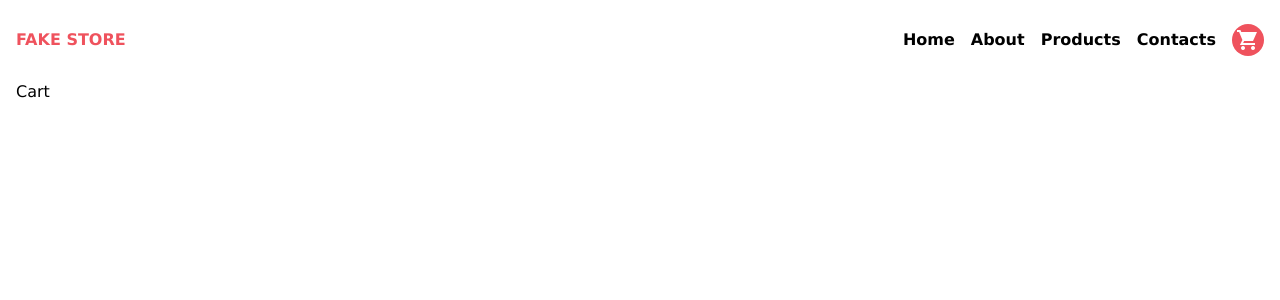
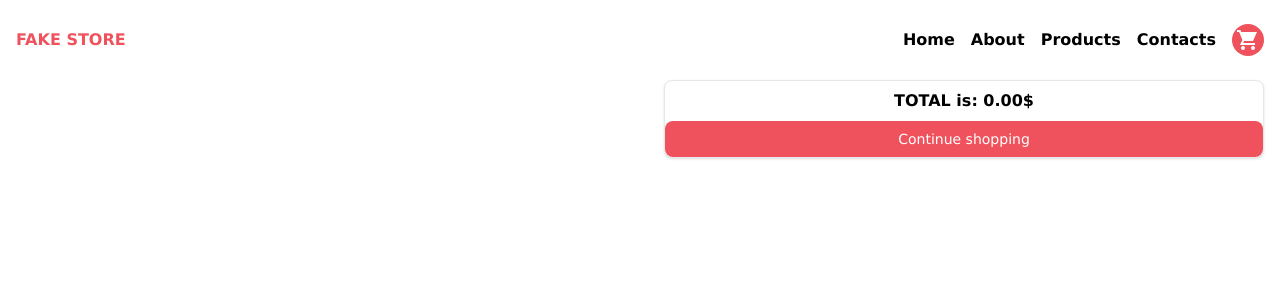
Before and after one commit to oipik/fake-store, a React (Create React App) app: page /cart in a window 1280 px wide. Shown: the top 300 px of the page. Built offline with nearby package versions, Linux system fonts and the light colour scheme.

Commit message:
update project

```diff
--- a/src/App.js
+++ b/src/App.js
@@ -7,6 +7,7 @@ import Products from "./components/products/Products";
 import Product from "./components/product/Product"
 import Contacts from "./components/contacts/Contacts";
 import Cart from "./components/cart/Cart";
+import Page404 from "./components/Page404/Page404";
 
 function App() {
   return (
@@ -20,7 +21,7 @@ function App() {
           <Route path="/products/:id" element={<Product />} />
           <Route path="/contacts" element={<Contacts />} />
           <Route path="/cart" element={<Cart />} />
-          {/* <Route path="*" element={<404-Page />} />  */}
+          <Route path="*" element={<Page404 />} />
         </Routes>
       </Wrapper>
     </Router>
--- /dev/null
+++ b/src/components/Page404/Page404.js
@@ -0,0 +1,13 @@
+
+const Page404 = () => {
+  return (
+    <div className="w-full mx-auto text-center">
+      <p className="font-bold text-4xl">404</p>
+      <p className="text-2xl leading-10">File not found</p>
+      <p className="text-2xl leading-10">The site configured at this address does not contain the requested file.</p>
+      <p className="text-2xl leading-10">If this is your site, make sure that the filename case matches the URL as well as any file permissions.</p>
+    </div>
+  )
+}
+
+export default Page404;
--- a/src/components/cart/Cart.js
+++ b/src/components/cart/Cart.js
@@ -1,8 +1,64 @@
-
+import { useSelector, useDispatch } from "react-redux";
+import { removeProduct, updateProduct } from "./cartSlice";
+import { Link } from "react-router-dom";
 
 const Cart = () => {
+  const products = useSelector(state => state.cart.data);
+  const dispatch = useDispatch();
+
+  const handleClick = (id, count, counter) => {
+    if (count < 0 && counter === 1) dispatch(removeProduct(id));
+    dispatch(updateProduct({ id, count }));
+  }
+
+  const renderProducts = (products) => {
+    let total = 0;
+
+    const data = products.map(({ id, image, title, price, count }) => {
+      total += count * price;
+      return count > 0 ? <div key={id} className="mb-5 flex bg-white border border-gray-200 rounded-lg shadow relative">
+        <button
+          className=" hover:bg-default absolute right-3 top-2 w-6 h-6 rounded-full"
+          onClick={() => { dispatch(removeProduct(id)) }}>
+          X</button>
+        <div className='pt-4 min-w-[200px] px-2 py-2'>
+          <img className="h-[170px] w-[180px] object-contain" src={image} alt={title} />
+        </div>
+        <div className="p-5">
+          <h5 className="mb-2 text-sm font-bold text-gray-900 dark:text-white">{title}</h5>
+          <p className="mb-2 font-normal text-gray-700 dark:text-gray-400">${price}</p>
+          <div className="flex space-x-4 mb-3">
+            <button
+              onClick={() => handleClick(id, -1, count)}
+              className="w-7 h-7 shadow hover:bg-default flex justify-center items-center">-</button>
+            <span>{count}</span>
+            <button
+              onClick={() => handleClick(id, 1)}
+              className="w-7 h-7 shadow hover:bg-green-700 flex justify-center items-center">+</button>
+          </div>
+          <p>Total is: <span className="font-bold">{(count * price).toFixed(2)}$</span></p>
+        </div>
+      </div> : null
+    })
+    return (
+      <>
+        <div className="w-[500px]">
+          {data}
+        </div>
+        <div className="ml-16 min-w-[600px] max-h-20 bg-white border border-gray-200 rounded-lg shadow">
+          <p className="h-10 font-bold flex justify-center items-center">TOTAL is: {total.toFixed(2)}$</p>
+          <Link to="/products" className=" block px-3 py-2 text-sm font-medium text-center text-white bg-default rounded-lg hover:bg-opacity-50">Continue shopping</Link>
+        </div>
+      </>
+    )
+  }
+
+  const data = renderProducts(products);
+
   return (
-    <section>Cart</section>
+    <section className="flex ml-32">
+      {data}
+    </section >
   )
 }
 
--- a/src/components/cart/cartSlice.js
+++ b/src/components/cart/cartSlice.js
@@ -2,8 +2,7 @@ import { createSlice } from "@reduxjs/toolkit";
 
 const initialState = {
     data: [],
-    // total: 0,
-    // count: 0,
+    total: 0,
 }
 
 const cartSlice = createSlice({
@@ -11,29 +10,28 @@ const cartSlice = createSlice({
     initialState,
     reducers: {
         addProduct: (state, action) => {
-            console.log(typeof action.payload);
-            console.log(action.payload);
-
             state.data.push(action.payload);
-            console.log(state.data)
+            state.total++;
+        },
+        removeProduct: (state, action) => {
+            state.data = state.data.filter(item => item.id !== action.payload);
+            state.total--;
+        },
+        updateProduct: (state, action) => {
+            const { id, count } = action.payload;
+            state.data = state.data.map(item => {
+                if (item.id === +id) {
+                    return { ...item, count: item.count + count}
+                } else {
+                    return item;
+                }
+            })
         },
     },
-    // extraReducers: builder => {
-    //     builder
-    //         .addCase(fetchProducts.pending, state => { state.productsLoadingStatus = "loading" })
-    //         .addCase(fetchProducts.fulfilled, (state, action) => {
-    //             state.productsLoadingStatus = "idle";
-    //             state.products = action.payload;
-    //         })
-    //         .addCase(fetchProducts.rejected, state => { state.productsLoadingStatus = "error" })
-    //         .addDefaultCase(() => { })
-    // }
 })
 
 const { actions, reducer } = cartSlice;
 
 export default reducer;
 
-export const { addProduct } = actions;
-
-// export const {}
+export const { addProduct, updateProduct, removeProduct } = actions;
--- a/src/components/header/Header.js
+++ b/src/components/header/Header.js
@@ -1,10 +1,17 @@
 import NavItem from "../nav-item/NavItem"
 import cart from '../../images/cart.png';
 
+import { useSelector } from "react-redux";
+
 const Cart = () => {
+  const total = useSelector(state => state.cart.total);
+
   return (
-    <div className=" bg-default rounded-full w-8 h-8 flex justify-center items-center hover:bg-opacity-50 transition-all duration-100">
+    <div className="relative bg-default rounded-full w-8 h-8 flex justify-center items-center hover:bg-opacity-50 transition-all duration-100">
       <img src={cart} alt="cart" />
+      {
+        total > 0 ? <span className="text-zinc-700 absolute -left-1 -bottom-2 bg-red-400 rounded-full w-5 h-5 flex justify-center items-center">{total}</span> : null
+      }
     </div>
   )
 }
@@ -18,11 +25,11 @@ const Header = () => {
       </div>
       <nav>
         <ul className="flex space-x-4 items-center">
-          <NavItem text="Home" link="/"/>
-          <NavItem text="About" link="/about"/>
-          <NavItem text="Products" link="/products"/>
-          <NavItem text="Contacts" link="/contacts"/>
-          <NavItem text={Cart()} link="/cart"/>
+          <NavItem text="Home" link="/" />
+          <NavItem text="About" link="/about" />
+          <NavItem text="Products" link="/products" />
+          <NavItem text="Contacts" link="/contacts" />
+          <NavItem text={Cart()} link="/cart" />
         </ul>
       </nav>
     </header>
--- a/src/components/product/Product.js
+++ b/src/components/product/Product.js
@@ -1,14 +1,19 @@
 import { useNavigate, useParams } from "react-router-dom";
+import { useSelector, useDispatch } from "react-redux";
 import { useEffect } from "react";
-import { useSelector, useDispatch } from "react-redux";
+
 import Rating from "../Rating";
 import { fetchProduct } from "./productSlice";
+import { addProduct, updateProduct } from '../cart/cartSlice';
 
 const Product = () => {
   const { id } = useParams();
   const navigate = useNavigate();
 
   const { product, productLoadingStatus } = useSelector(state => state.product)
+  const products = useSelector(state => state.products.products);
+
+  const cart = useSelector(state => state.cart.data);
   const dispatch = useDispatch()
 
   const { title, image, price, description, rating } = product;
@@ -16,6 +21,18 @@ const Product = () => {
   useEffect(() => {
     dispatch(fetchProduct(id));
   }, [])
+
+  const handleClick = (id) => {
+    const cartProduct = cart.find(item => item.id === +id);
+    const count = 1;
+
+    if (cartProduct) {
+      dispatch(updateProduct({id, count}))
+    } else {
+      const prod = products.find(item => item.id === +id);
+      dispatch(addProduct({...prod, count: 1}));
+    }
+  }
 
   if (productLoadingStatus === "loading") {
     return <div className='flex justify-center'>Loading...</div>
@@ -30,8 +47,8 @@ const Product = () => {
       <button
         className="mb-4 inline-flex items-center px-3 py-2 text-sm font-medium text-center text-white bg-default rounded-lg hover:bg-opacity-50"
         onClick={() => navigate(-1)}>
-          Вернуться назад
-        </button>
+        Вернуться назад
+      </button>
       <div className="flex bg-white border border-gray-200 rounded-lg shadow dark:bg-gray-800 dark:border-gray-700">
         <div className='pt-4 min-w-[200px] px-2 py-2'>
           <img className="rounded-t-lg h-[200px] w-[210px] object-contain" src={image} alt={title} />
@@ -39,9 +56,11 @@ const Product = () => {
         <div className="p-5">
           <h5 className="mb-2 text-sm font-bold tracking-tight text-gray-900 dark:text-white">{title}</h5>
           <p className="mb-1 font-normal text-gray-700 dark:text-gray-400">${price}</p>
-          <Rating rating={rate}/>
+          <Rating rating={rate} />
           <p className="my-2">{description}</p>
-          <button className="px-3 py-2 text-sm font-medium text-center text-white bg-default rounded-lg hover:bg-opacity-50">
+          <button
+            onClick={() => handleClick(id)}
+            className="px-3 py-2 text-sm font-medium text-center text-white bg-default rounded-lg hover:bg-opacity-50">
             Add to cart
           </button>
         </div>
--- a/src/components/products/Products.js
+++ b/src/components/products/Products.js
@@ -2,15 +2,13 @@ import { useEffect } from 'react'
 import { useSelector, useDispatch } from 'react-redux';
 import { Link } from "react-router-dom"
 import { fetchProducts } from './productsSlice';
-import { addProduct } from '../cart/cartSlice';
+import { addProduct, updateProduct } from '../cart/cartSlice';
 import Rating from '../Rating';
 
 const Products = () => {
   const dispatch = useDispatch();
   const { products, productsLoadingStatus } = useSelector(state => state.products);
-  // const { productsFromCart } = useSelector(state => state.cart.data);
-
-  // console.log(productsFromCart);
+  const cart = useSelector(state => state.cart.data);
 
   useEffect(() => {
     if (Object.keys(products).length === 0) {
@@ -25,8 +23,15 @@ const Products = () => {
   }
 
   const handleClick = (id) => {
-    const prod = products.find(item => item.id === id);
-    dispatch(addProduct(prod));
+    const cartProduct = cart.find(item => item.id === +id);
+    const count = 1;
+
+    if (cartProduct) {
+      dispatch(updateProduct({id, count}))
+    } else {
+      const prod = products.find(item => item.id === +id);
+      dispatch(addProduct({...prod, count: 1}));
+    }
   }
 
   const renderData = (data) => {
@@ -37,10 +42,10 @@ const Products = () => {
             <div className='pt-4 mx-auto'>
               <img className="rounded-t-lg h-[150px] w-[180px] object-contain" src={image} alt={title} />
             </div>
-            <div className="p-5">
+            <div className="p-5 w-full">
               <h5 className="mb-1 text-sm font-bold tracking-tight text-gray-900 dark:text-white">{title.length <= 55 ? title : title.substring(0, 55) + '...'}</h5>
-              <div className='flex mb-3'>
-                <p className="font-normal text-gray-700 dark:text-gray-400">${price}</p>
+              <div className='mb-3 flex justify-between'>
+                <p className="text-gray-700 dark:text-gray-400">${price}</p>
                 <Rating rating={rating.rate} />
               </div>
             </div>
```
